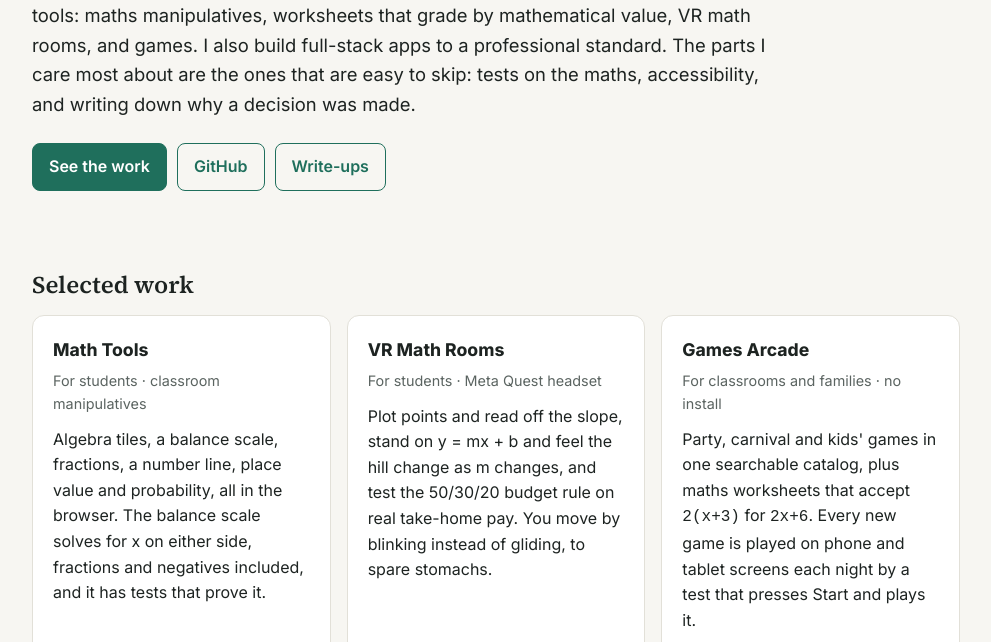
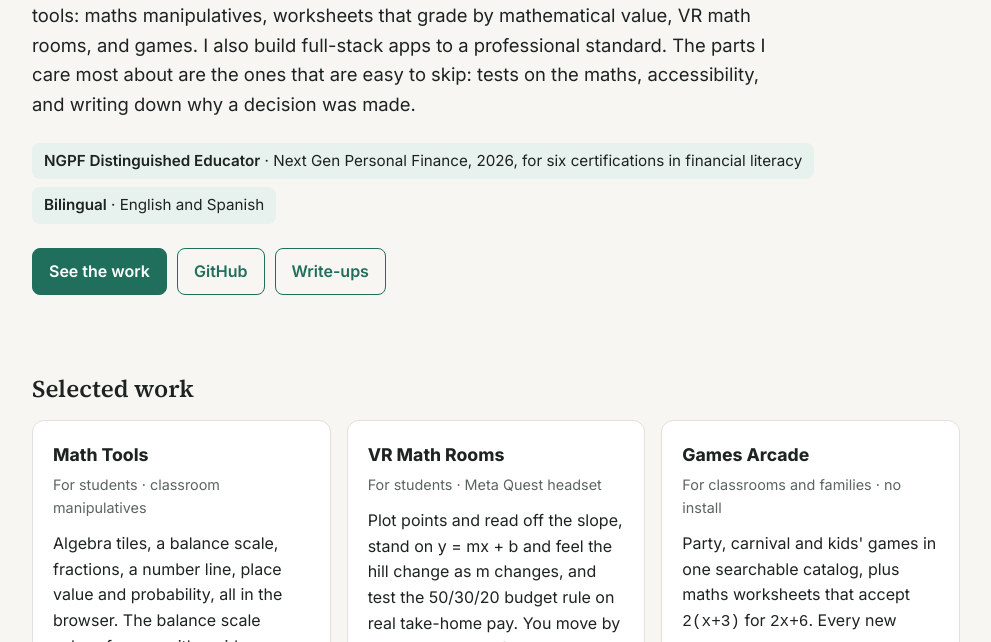
Before and after one commit to TokkatheDj/TokkatheDj.github.io, a plain HTML site: page index.html in a window 1280 px wide. Shown: the part 149-791 px from the top of the page, without its empty margins (144-1135 px from the left). Drawn offline with Linux system fonts and the light colour scheme.

Commit message:
Add NGPF Distinguished Educator award and bilingual English/Spanish
Co-Authored-By: Claude Opus 5.5 (1M context) <noreply@anthropic.com>
Claude-Session: https://claude.ai/code/session_01X77TJWiMf2mq8go3U2TAX4

```diff
--- a/index.html
+++ b/index.html
@@ -34,6 +34,9 @@ header{padding:56px 0 32px}
 h1{font:600 clamp(2rem,6vw,3rem)/1.1 "Source Serif 4",Georgia,serif;margin:0 0 12px;letter-spacing:-.01em}
 .lede{font-size:1.15rem;max-width:40em;margin:0 0 24px}
 .lede strong{font-weight:600}
+.creds{list-style:none;padding:0;margin:0 0 24px;display:flex;flex-wrap:wrap;gap:8px}
+.creds li{background:var(--chip);border-radius:8px;padding:6px 12px;font-size:.95rem}
+.creds b{font-weight:600}
 .btns{display:flex;flex-wrap:wrap;gap:10px}
 .btn{display:inline-block;padding:10px 16px;border-radius:8px;font-weight:600;text-decoration:none;
   border:1px solid var(--accent);min-height:44px}
@@ -68,6 +71,10 @@ footer{padding:48px 0 40px;color:var(--muted);font-size:.9rem}
   VR math rooms, and games. I also build full-stack apps to a professional standard.
   The parts I care most about are the ones that are easy to skip: tests on the maths,
   accessibility, and writing down why a decision was made.</p>
+  <ul class="creds">
+    <li><b>NGPF Distinguished Educator</b> · Next Gen Personal Finance, 2026, for six certifications in financial literacy</li>
+    <li><b>Bilingual</b> · English and Spanish</li>
+  </ul>
   <div class="btns">
     <a class="btn primary" href="#work">See the work</a>
     <a class="btn" href="https://github.com/TokkatheDj">GitHub</a>
```
